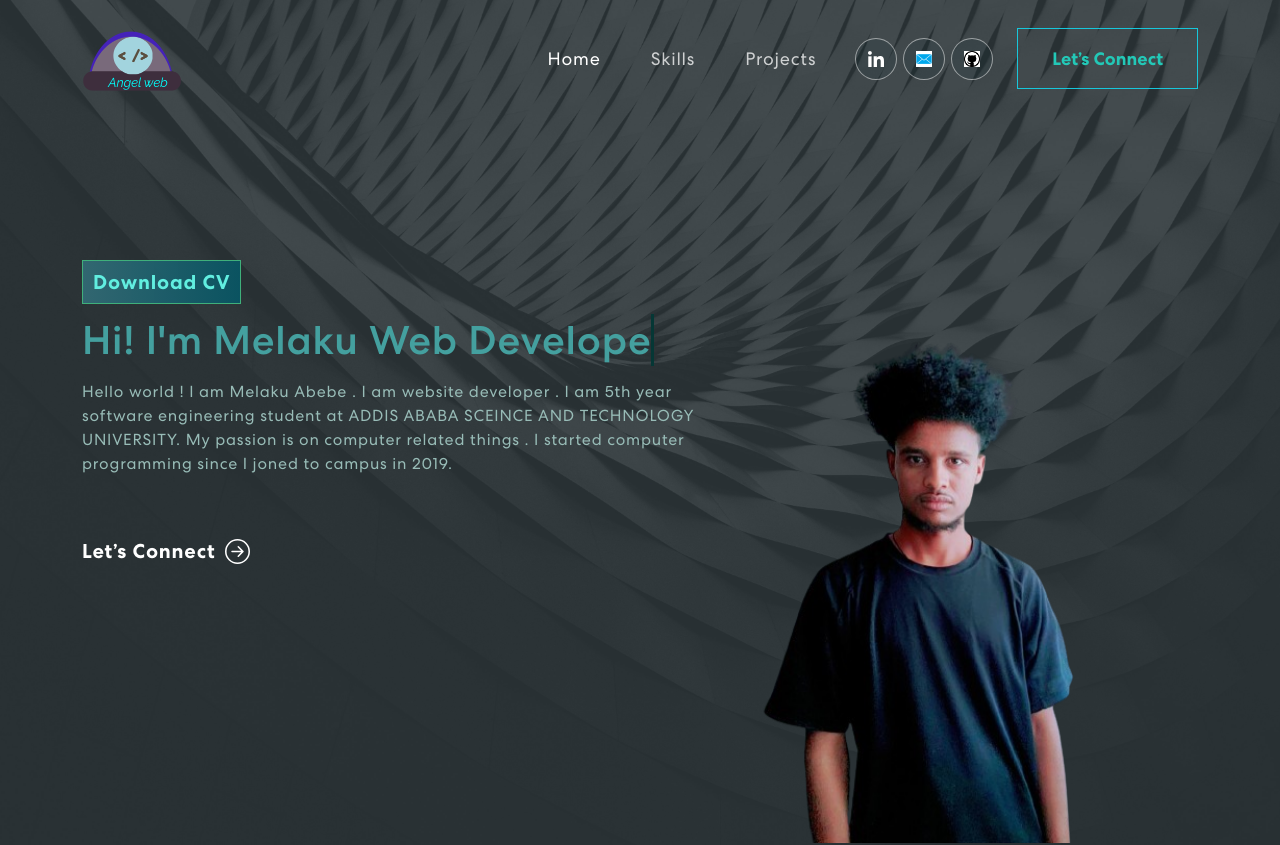
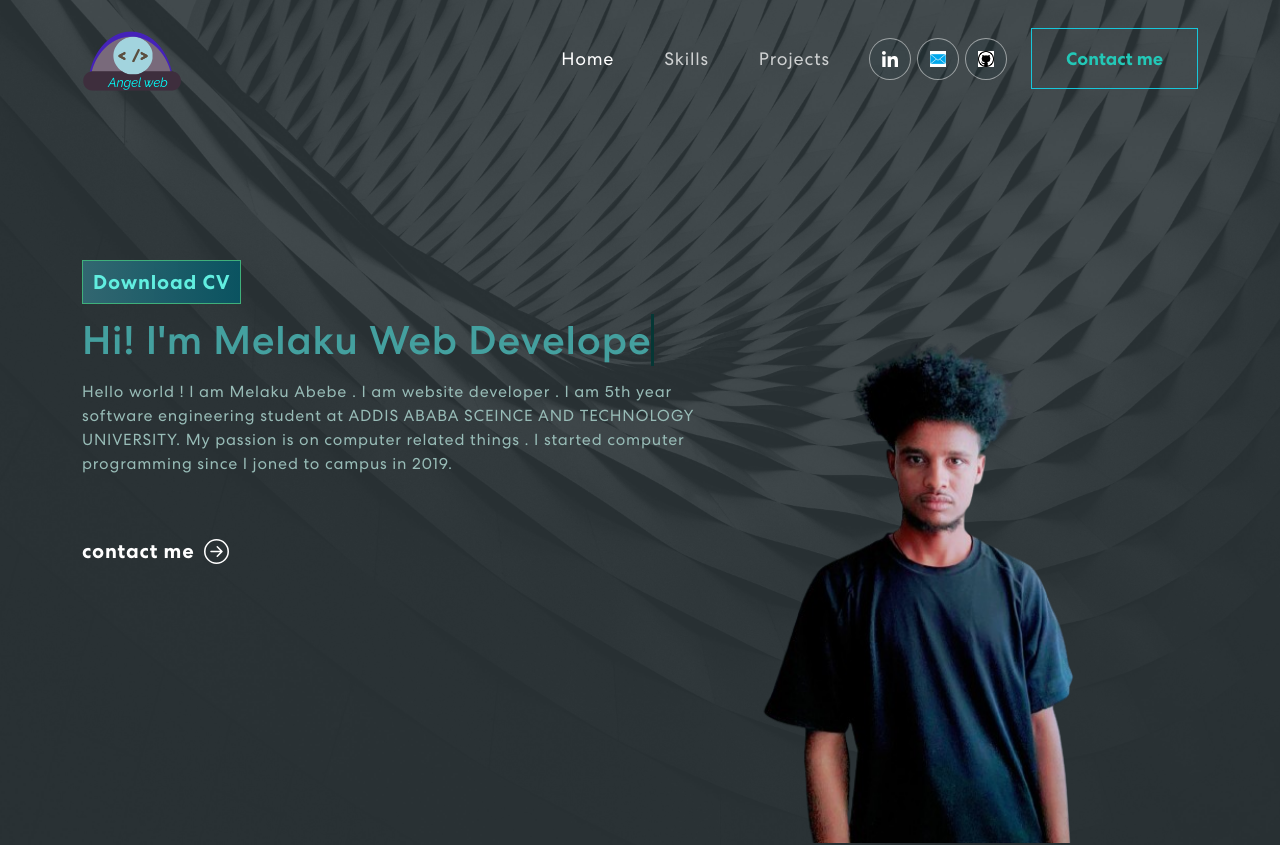
Before and after one commit to Melak-12/my-portfolio, a React (Create React App) app: page / in a window 1280 px wide. Shown: the top 845 px of the page. Built offline with nearby package versions, Linux system fonts and the light colour scheme.

Commit message:
changing the buttos

```diff
--- a/src/components/Banner.js
+++ b/src/components/Banner.js
@@ -66,7 +66,7 @@ export const Banner = () => {
                   <p>
 
                     Hello world ! I am Melaku Abebe . I am website developer . I am 5th year software engineering student at ADDIS ABABA SCEINCE AND TECHNOLOGY UNIVERSITY. My passion is on computer related things . I started computer programming since I joned to campus in 2019.</p>
-                  <button onClick={()=>alert('0961295261')}>Let’s Connect <ArrowRightCircle size={25} /></button>
+                  <button onClick={()=>alert('0961295261')}>contact me <ArrowRightCircle size={25} /></button>
                 {/* will be added */}
                 </div>}
               {/* <Progress  type="cirular" percent={98}/> */}
--- a/src/components/NavBar.js
+++ b/src/components/NavBar.js
@@ -57,7 +57,7 @@ export const NavBar = () => {
                 <a href="https://github.com/Melak-12/pms"><img src={github} alt="" /></a>
               </div>
               <HashLink to='#connect'>
-                <button className="vvd"><span>Let’s Connect</span></button>
+                <button className="vvd"><span>Contact me </span></button>
               </HashLink>
             </span>
           </Navbar.Collapse>
```
